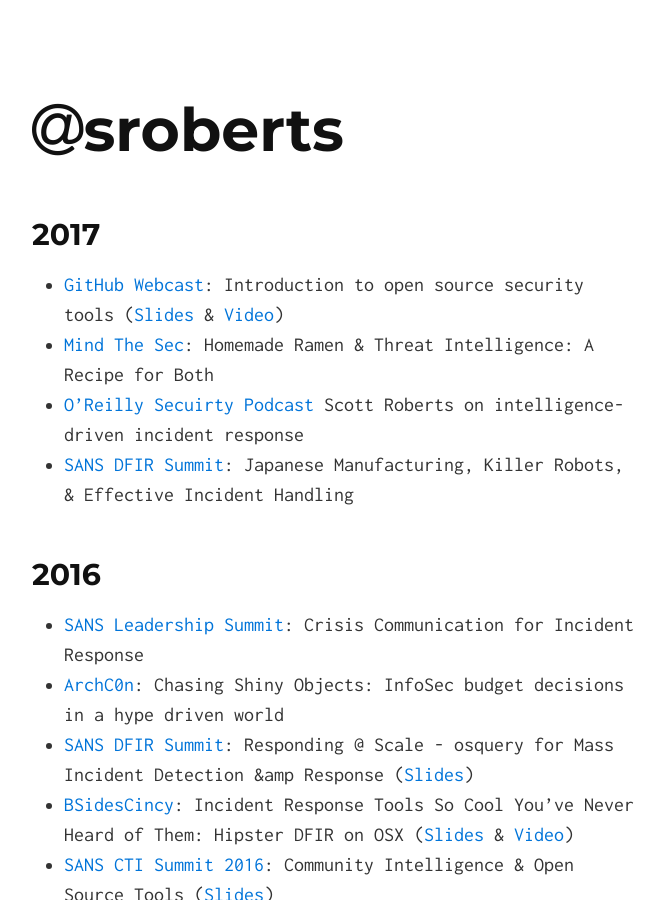
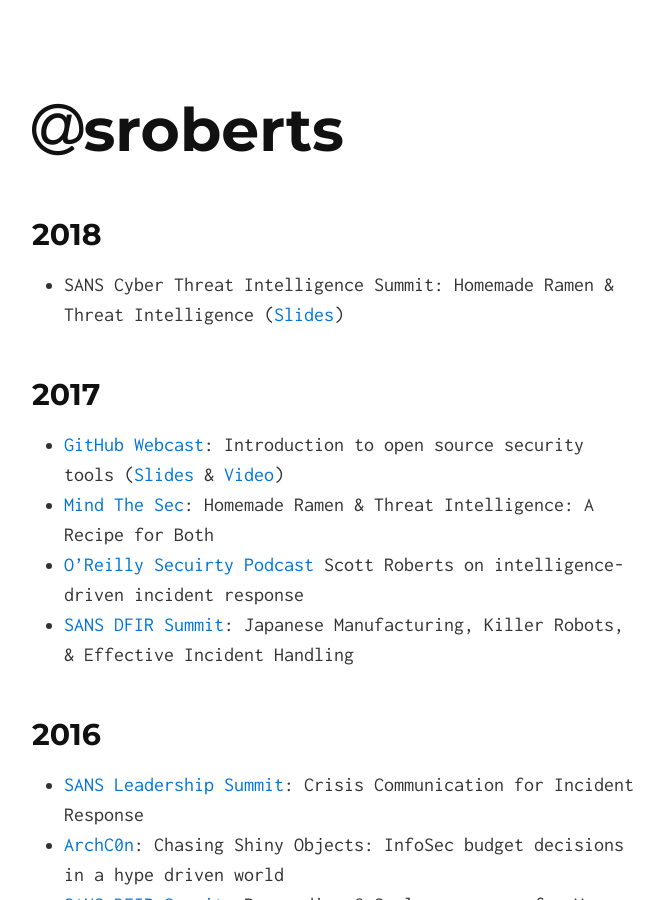
Before and after one commit to sroberts/sroberts.github.io, a Jekyll site: the page built from speaking.md, in a window 1280 px wide and 900 px high. Shown: the whole window, without its empty margins (306-970 px from the left). Built offline with Jekyll 4.4.1, drawn with Linux system fonts in a browser that asks for light colours; our own code applies the rules of GitHub Pages for plain Markdown files.

Commit message:
add sans 2018 cti summit

```diff
--- a/speaking.md
+++ b/speaking.md
@@ -1,6 +1,10 @@
 ---
 layout: default
 ---
+
+## 2018
+
+- SANS Cyber Threat Intelligence Summit: Homemade Ramen & Threat Intelligence ([Slides](https://speakerdeck.com/sroberts/homemade-ramen-and-threat-intelligence))
 
 ## 2017
 
```
